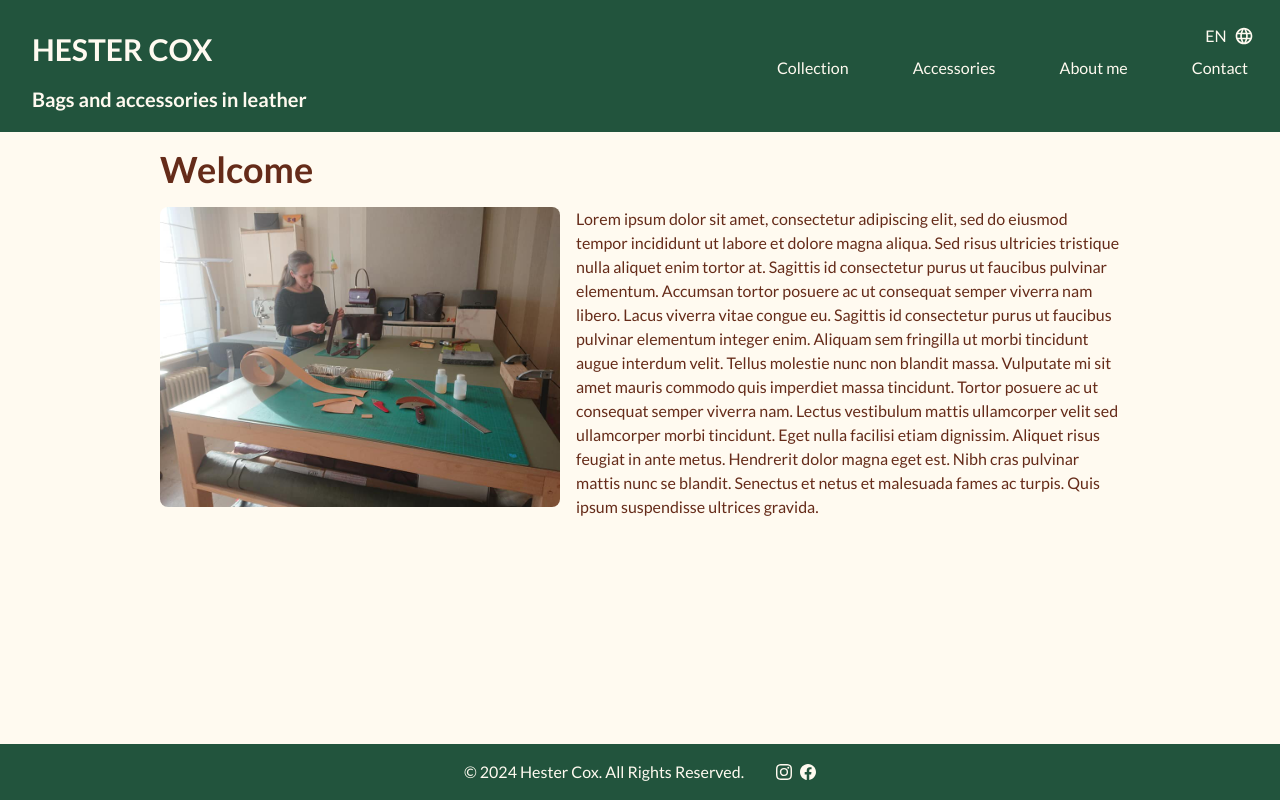
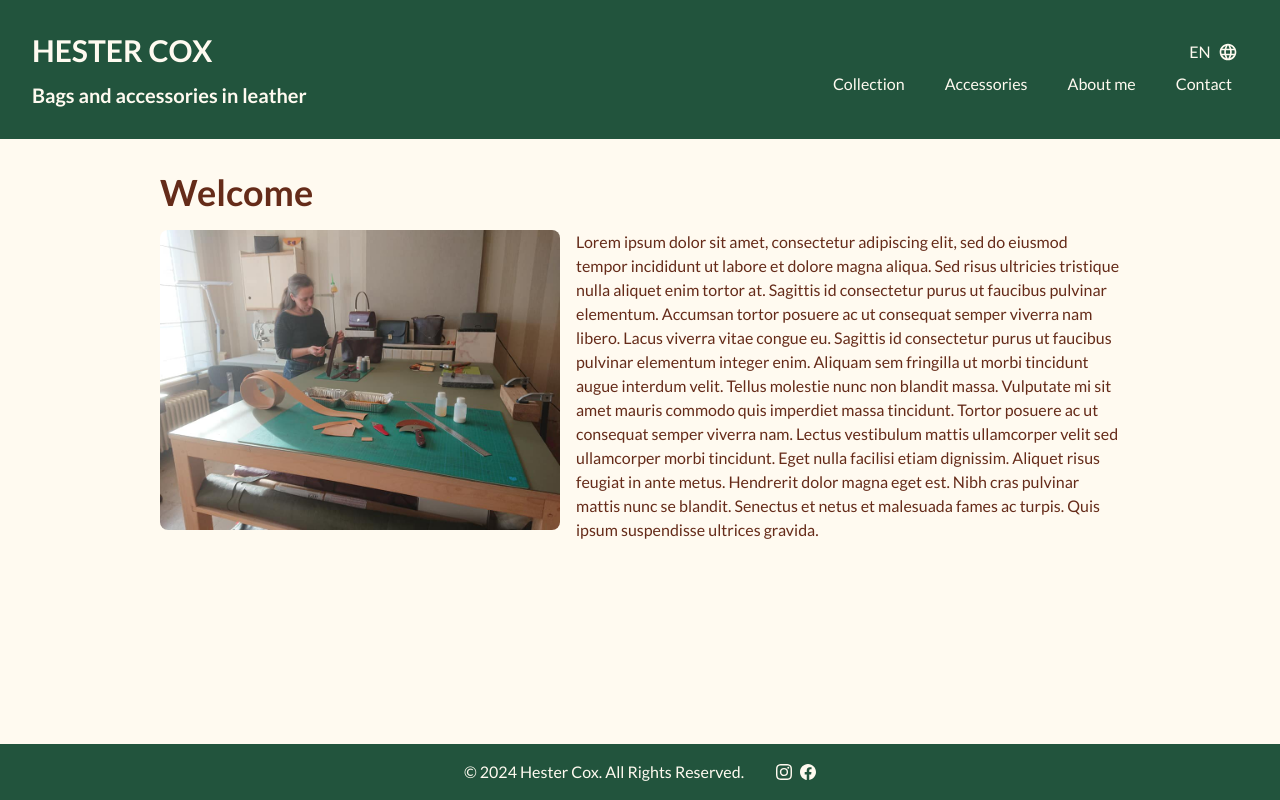
Before and after one commit to jimmy-chr/hester-cox-chakra, a React (Vite) app: page / in a window 1280 px wide. Built offline with nearby package versions, Linux system fonts and the light colour scheme.

Commit message:
adding responsive alignment between header and pages

```diff
--- a/src/components/Header.tsx
+++ b/src/components/Header.tsx
@@ -1,4 +1,4 @@
-import { Box, Flex, Heading, Link, Spacer, Stack } from "@chakra-ui/react";
+import { Box, Flex, Heading, Link, Stack } from "@chakra-ui/react";
 import { LanguageSelect } from "./LanguageSelect";
 import { useTranslation } from "react-i18next";
 import { Link as ReactRouterLink } from "react-router-dom";
@@ -7,26 +7,20 @@ import Navigation from "./Navigation";
 function Header() {
   const { t } = useTranslation();
   return (
-    <Box bg="green.800" p={"1em"} color="orange.50">
+    <Box bg="green.800" p={["1em", "2em"]} color="orange.50">
       <Flex justify="space-between" align="flex-start">
         <Stack direction={"column"}>
-          <Link
-            mx={"1em"}
-            as={ReactRouterLink}
-            to="/"
-            style={{ textDecoration: "none" }}
-          >
-            <Heading as="h1" size="lg" paddingY={"0.5em"}>
+          <Link as={ReactRouterLink} to="/" style={{ textDecoration: "none" }}>
+            <Heading as="h1" size="lg" paddingBottom={"0.5em"}>
               {t("header.title")}
             </Heading>
-            <Heading as="h2" size="md" paddingY={"0.25em"}>
+            <Heading as="h2" size="md">
               {t("header.subtitle")}
             </Heading>
           </Link>
         </Stack>
         <Flex flexDirection="column" align="flex-end">
           <LanguageSelect />
-          <Spacer />
           <Navigation />
         </Flex>
       </Flex>
--- a/src/components/Navigation.tsx
+++ b/src/components/Navigation.tsx
@@ -2,7 +2,6 @@ import {
   Link,
   HStack,
   IconButton,
-  useBreakpointValue,
   useDisclosure,
   Drawer,
   DrawerOverlay,
@@ -29,7 +28,6 @@ function Navigation() {
   return (
     <>
       <HStack
-        spacing={8}
         alignItems="center"
         display={{ base: "none", md: "flex" }}
         as="nav"
--- a/src/pages/AboutMe.tsx
+++ b/src/pages/AboutMe.tsx
@@ -9,7 +9,7 @@ function AboutMe() {
   return (
     <>
       <Header />
-      <Box flex="1" p={"1em"} bg="orange.50" color="orange.900">
+      <Box flex="1" p={["1em", "2em"]} bg="orange.50" color="orange.900">
         <Center>
           <Stack spacing={"1em"} maxWidth="60em">
             <Box>
--- a/src/pages/Accessories.tsx
+++ b/src/pages/Accessories.tsx
@@ -9,7 +9,7 @@ function Accessories() {
   return (
     <>
       <Header />
-      <Box flex="1" p={"1em"} bg="orange.50" color="orange.900">
+      <Box flex="1" p={["1em", "2em"]} bg="orange.50" color="orange.900">
         <Center>
           <Stack spacing={"1em"} maxWidth="60em">
             <Box>
--- a/src/pages/Collection.tsx
+++ b/src/pages/Collection.tsx
@@ -9,7 +9,7 @@ function Collection() {
   return (
     <>
       <Header />
-      <Box flex="1" p={"1em"} bg="orange.50" color="orange.900">
+      <Box flex="1" p={["1em", "2em"]} bg="orange.50" color="orange.900">
         <Center>
           <Stack spacing={"1em"} maxWidth="60em">
             <Box>
--- a/src/pages/Contact.tsx
+++ b/src/pages/Contact.tsx
@@ -9,7 +9,7 @@ function Contact() {
   return (
     <>
       <Header />
-      <Box flex="1" p={"1em"} bg="orange.50" color="orange.900">
+      <Box flex="1" p={["1em", "2em"]} bg="orange.50" color="orange.900">
         <Center>
           <Stack spacing={"1em"} maxWidth="60em">
             <Box>
--- a/src/pages/Home.tsx
+++ b/src/pages/Home.tsx
@@ -9,7 +9,7 @@ function Home() {
   return (
     <>
       <Header />
-      <Box flex="1" p={"1em"} bg="orange.50" color="orange.900">
+      <Box flex="1" p={["1em", "2em"]} bg="orange.50" color="orange.900">
         <Center>
           <Stack spacing={"1em"} maxWidth="60em">
             <Box>
--- a/src/pages/NotFound.tsx
+++ b/src/pages/NotFound.tsx
@@ -9,7 +9,7 @@ function NotFound() {
   return (
     <>
       <Header />
-      <Box flex="1" p={"1em"} bg="orange.50" color="orange.900">
+      <Box flex="1" p={["1em", "2em"]} bg="orange.50" color="orange.900">
         <Center>
           <Stack spacing={"1em"} maxWidth="60em">
             <Box>
```
